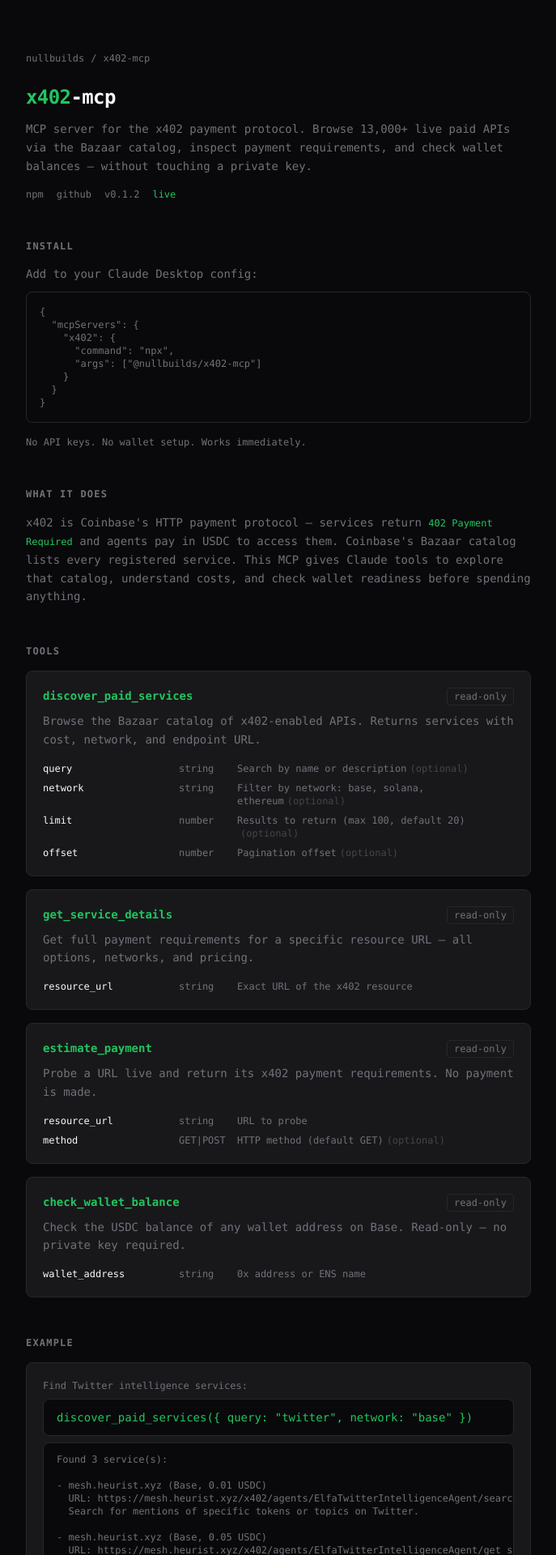
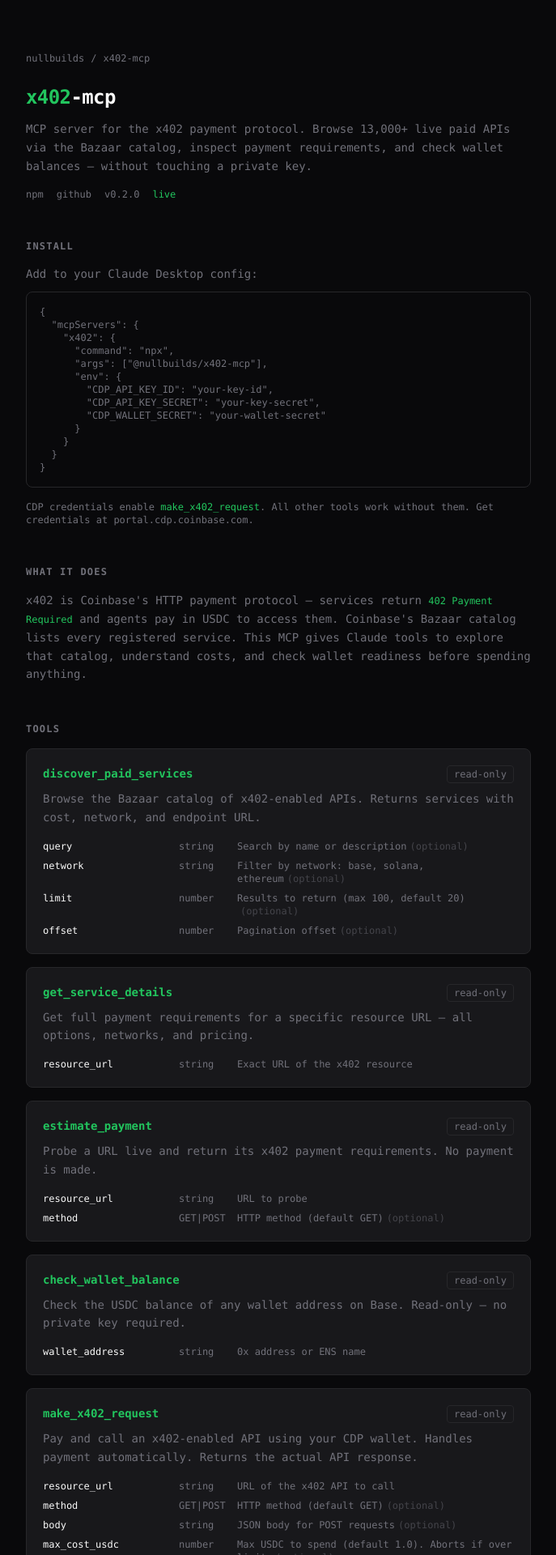
Before and after one commit to nullbuilds-ai/nullbuilds-site, a Next.js app: page /x402-mcp in a window 1280 px wide. Shown: the top 1920 px of the page at 81% size, without its empty margins (296-983 px from the left). Built offline with nearby package versions, Linux system fonts and the light colour scheme.

Commit message:
feat(x402-mcp): v0.2.0 — add make_x402_request tool

```diff
--- a/src/app/x402-mcp/page.tsx
+++ b/src/app/x402-mcp/page.tsx
@@ -80,7 +80,7 @@
           >
             github
           </a>
-          <span className="font-mono">v0.1.2</span>
+          <span className="font-mono">v0.2.0</span>
           <span className="text-[var(--accent)]">live</span>
         </div>
       </section>
@@ -98,13 +98,19 @@
   "mcpServers": {
     "x402": {
       "command": "npx",
-      "args": ["@nullbuilds/x402-mcp"]
+      "args": ["@nullbuilds/x402-mcp"],
+      "env": {
+        "CDP_API_KEY_ID": "your-key-id",
+        "CDP_API_KEY_SECRET": "your-key-secret",
+        "CDP_WALLET_SECRET": "your-wallet-secret"
+      }
     }
   }
 }`}</pre>
         </div>
         <p className="text-xs text-[var(--text-muted)]">
-          No API keys. No wallet setup. Works immediately.
+          CDP credentials enable <code className="text-[var(--accent)]">make_x402_request</code>. All other tools work without them.
+          Get credentials at <a href="https://portal.cdp.coinbase.com" target="_blank" rel="noopener noreferrer" className="hover:text-[var(--accent)] transition-colors">portal.cdp.coinbase.com</a>.
         </p>
       </section>
 
@@ -160,6 +166,16 @@
               { name: "wallet_address", type: "string", desc: "0x address or ENS name", required: true },
             ]}
           />
+          <Tool
+            name="make_x402_request"
+            description="Pay and call an x402-enabled API using your CDP wallet. Handles payment automatically. Returns the actual API response."
+            params={[
+              { name: "resource_url", type: "string", desc: "URL of the x402 API to call", required: true },
+              { name: "method", type: "GET|POST", desc: "HTTP method (default GET)" },
+              { name: "body", type: "string", desc: "JSON body for POST requests" },
+              { name: "max_cost_usdc", type: "number", desc: "Max USDC to spend (default 1.0). Aborts if over limit." },
+            ]}
+          />
         </div>
       </section>
 
@@ -213,7 +229,7 @@
             <span className="text-[var(--text-muted)]">Discovery, estimation, balance check</span>
           </div>
           <div className="flex items-center gap-3">
-            <span className="text-[var(--text-muted)] font-mono text-xs">v0.2</span>
+            <span className="text-[var(--accent)] font-mono text-xs">v0.2 ✓</span>
             <span className="text-[var(--text-muted)]">
               <code className="text-xs text-[var(--text)]">make_x402_request</code> — pay and call via CDP Server Wallets
             </span>
```
